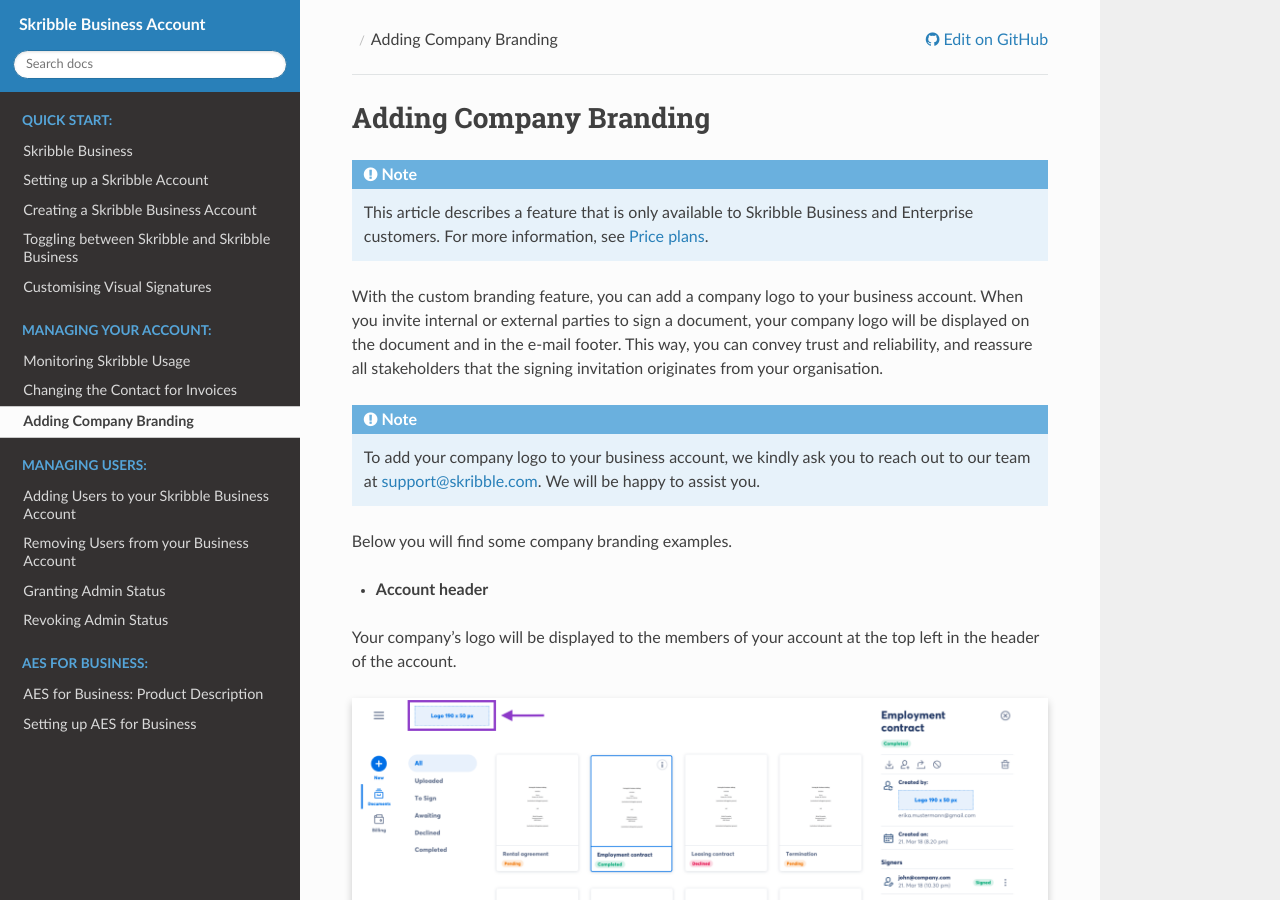
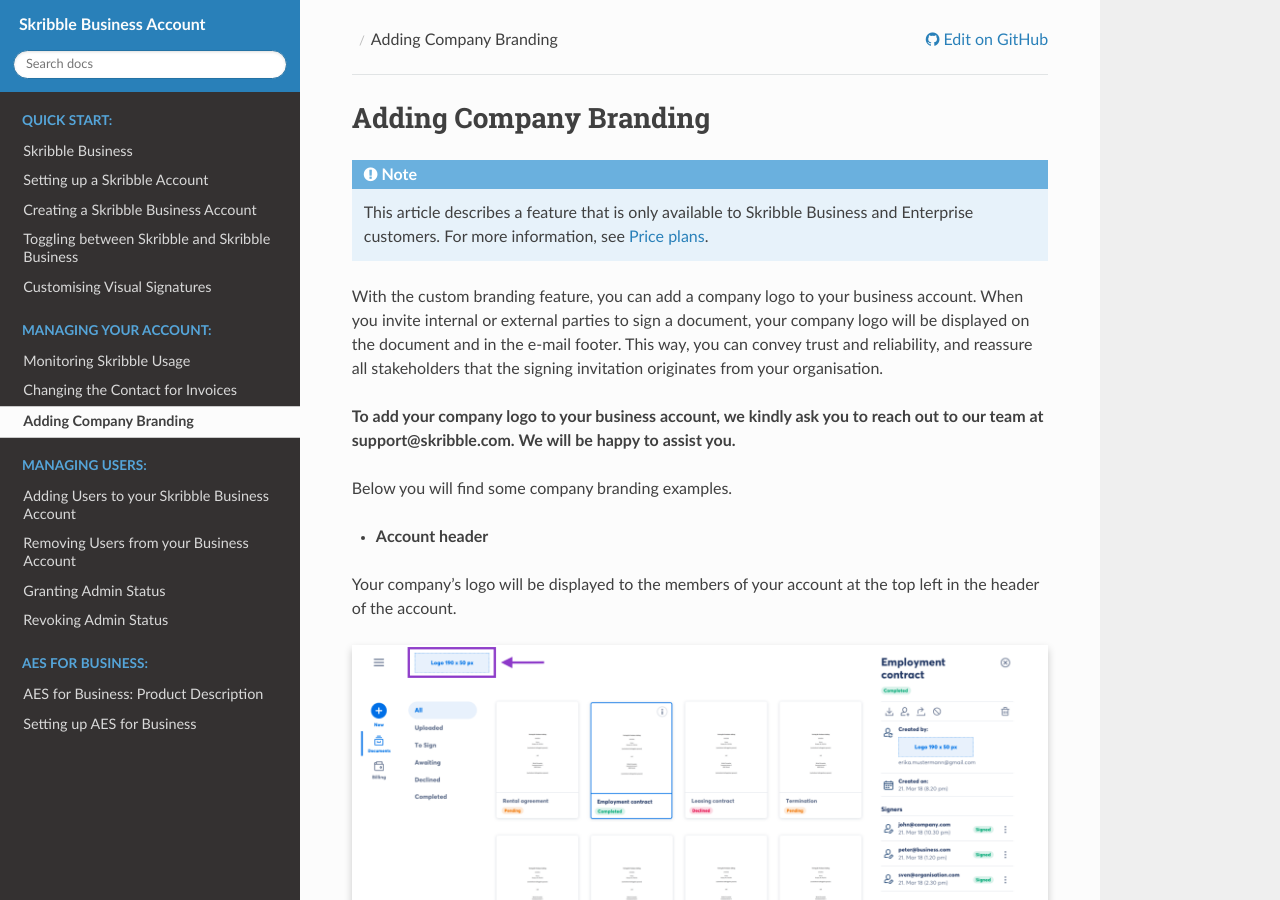
Before and after one commit to matthieu-bt/business-guide, a Sphinx documentation site: the page built from source/account/branding.rst, in a window 1280 px wide and 900 px high. Built offline with Sphinx 7.4.7 and the Read the Docs theme 2.0.0, drawn with Linux system fonts in a browser that asks for light colours; some of the changed lines change nothing that is shown.

Commit message:
Removed note
Removed note

```diff
--- a/source/account/branding.rst
+++ b/source/account/branding.rst
@@ -11,8 +11,7 @@
 
 With the custom branding feature, you can add a company logo to your business account. When you invite internal or external parties to sign a document, your company logo will be displayed on the document and in the e-mail footer. This way, you can convey trust and reliability, and reassure all stakeholders that the signing invitation originates from your organisation.
 
-.. NOTE::
-   To add your company logo to your business account, we kindly ask you to reach out to our team at support@skribble.com. We will be happy to assist you.
+**To add your company logo to your business account, we kindly ask you to reach out to our team at support@skribble.com. We will be happy to assist you.**
 
 Below you will find some company branding examples.
 
```
